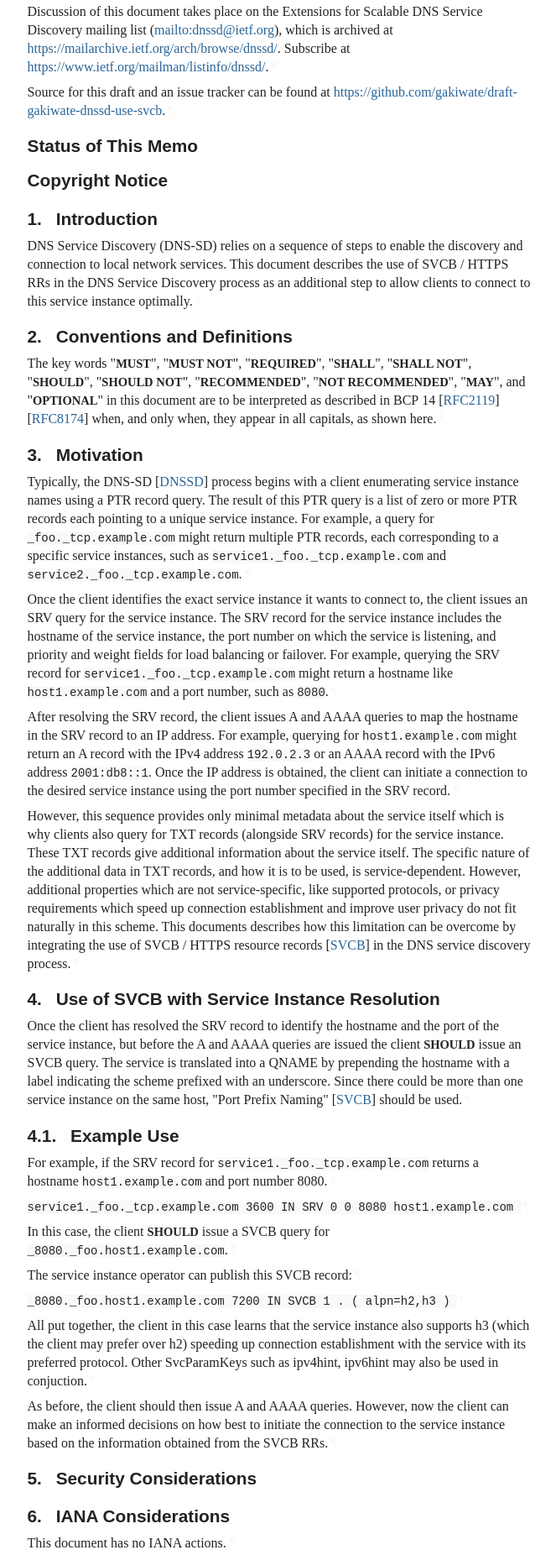
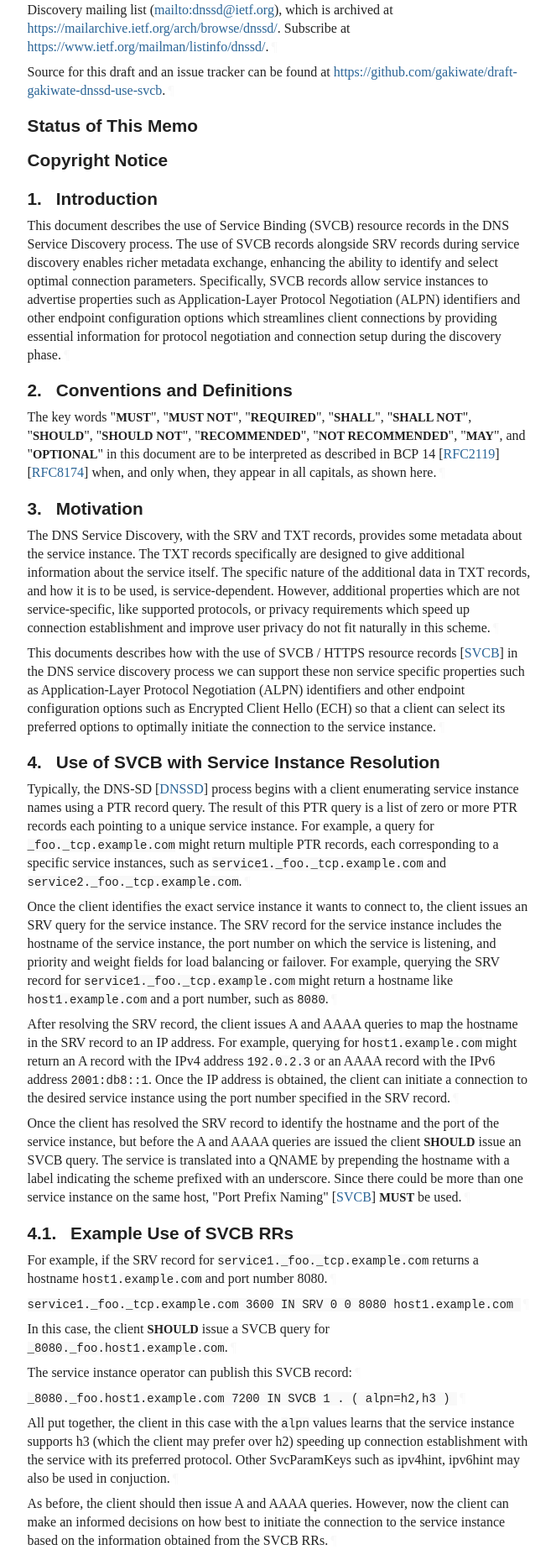
Before and after one commit to gakiwate/draft-gakiwate-dnssd-use-svcb, a plain HTML site: page draft-gakiwate-dnssd-use-svcb.html in a window 1280 px wide. Shown: the part 693-2545 px from the top of the page at 84% size, without its empty margins (92-755 px from the left). Drawn offline with Linux system fonts and the light colour scheme; a web font is replaced by a local one.

Commit message:
Script updating gh-pages from f89bced. [ci skip]

```diff
--- a/draft-gakiwate-dnssd-use-svcb.html
+++ b/draft-gakiwate-dnssd-use-svcb.html
@@ -8,15 +8,13 @@
 <meta content="Gautam Akiwate" name="author">
 <meta content="Tommy Pauly" name="author">
 <meta content="
-       This document describes the use of Service Binding (SVCB) resource records in
-the DNS Service Discovery process. The use of SVCB records alongside SRV records
-during service discovery enables richer metadata exchange, enhancing the ability
-to identify and select optimal connection parameters.  Specifically, SVCB
-records allow service instances to advertise properties such as
-Application-Layer Protocol Negotiation (ALPN) identifiers and other endpoint
-configuration options which streamlines client connections by providing
-essential information for protocol negotiation and connection setup during the
-discovery phase.
+       DNS Service Discovery (DNS-SD) relies on a sequence of steps to enable the
+discovery and connection to local network services. The use of Service Binding
+(SVCB) resource records during the service discovery process enables service
+instances to advertise properties such as Application-Layer Protocol Negotiation
+(ALPN) identifiers and other endpoint configuration options. This document
+describes the use of SVCB / HTTPS RRs in the DNS Service Discovery process as an
+additional step to allow clients to connect to this service instance optimally.
     " name="description">
 <meta content="xml2rfc 3.25.0" name="generator">
 <meta content="draft-gakiwate-dnssd-use-svcb-latest" name="ietf.draft">
@@ -1091,15 +1089,13 @@ svg :is([fill="white"], [fill^="#fff"]) {
 <h1 id="title">Use SVCB with DNS Service Discovery</h1>
 <section id="section-abstract">
       <h2 id="abstract"><a href="#abstract" class="selfRef">Abstract</a></h2>
-<p id="section-abstract-1">This document describes the use of Service Binding (SVCB) resource records in
-the DNS Service Discovery process. The use of SVCB records alongside SRV records
-during service discovery enables richer metadata exchange, enhancing the ability
-to identify and select optimal connection parameters.  Specifically, SVCB
-records allow service instances to advertise properties such as
-Application-Layer Protocol Negotiation (ALPN) identifiers and other endpoint
-configuration options which streamlines client connections by providing
-essential information for protocol negotiation and connection setup during the
-discovery phase.<a href="#section-abstract-1" class="pilcrow">¶</a></p>
+<p id="section-abstract-1">DNS Service Discovery (DNS-SD) relies on a sequence of steps to enable the
+discovery and connection to local network services. The use of Service Binding
+(SVCB) resource records during the service discovery process enables service
+instances to advertise properties such as Application-Layer Protocol Negotiation
+(ALPN) identifiers and other endpoint configuration options. This document
+describes the use of SVCB / HTTPS RRs in the DNS Service Discovery process as an
+additional step to allow clients to connect to this service instance optimally.<a href="#section-abstract-1" class="pilcrow">¶</a></p>
 </section>
 <section class="note rfcEditorRemove" id="section-note.1">
       <h2 id="name-about-this-document">
@@ -1178,7 +1174,7 @@ discovery phase.<a href="#section-abstract-1" class="pilcrow">¶</a></p>
             <p id="section-toc.1-1.4.1"><a href="#section-4" class="auto internal xref">4</a>.  <a href="#name-use-of-svcb-with-service-in" class="internal xref">Use of SVCB with Service Instance Resolution</a></p>
 <ul class="compact toc ulBare ulEmpty">
 <li class="compact toc ulBare ulEmpty" id="section-toc.1-1.4.2.1">
-                <p id="section-toc.1-1.4.2.1.1"><a href="#section-4.1" class="auto internal xref">4.1</a>.  <a href="#name-example-use" class="internal xref">Example Use</a></p>
+                <p id="section-toc.1-1.4.2.1.1"><a href="#section-4.1" class="auto internal xref">4.1</a>.  <a href="#name-example-use-of-svcb-rrs" class="internal xref">Example Use of SVCB RRs</a></p>
 </li>
             </ul>
 </li>
@@ -1206,10 +1202,15 @@ discovery phase.<a href="#section-abstract-1" class="pilcrow">¶</a></p>
       <h2 id="name-introduction">
 <a href="#section-1" class="section-number selfRef">1. </a><a href="#name-introduction" class="section-name selfRef">Introduction</a>
       </h2>
-<p id="section-1-1">DNS Service Discovery (DNS-SD) relies on a sequence of steps to enable the
-discovery and connection to local network services.  This document describes the
-use of SVCB / HTTPS RRs in the DNS Service Discovery process as an additional
-step to allow clients to connect to this service instance optimally.<a href="#section-1-1" class="pilcrow">¶</a></p>
+<p id="section-1-1">This document describes the use of Service Binding (SVCB) resource records in
+the DNS Service Discovery process. The use of SVCB records alongside SRV records
+during service discovery enables richer metadata exchange, enhancing the ability
+to identify and select optimal connection parameters.  Specifically, SVCB
+records allow service instances to advertise properties such as
+Application-Layer Protocol Negotiation (ALPN) identifiers and other endpoint
+configuration options which streamlines client connections by providing
+essential information for protocol negotiation and connection setup during the
+discovery phase.<a href="#section-1-1" class="pilcrow">¶</a></p>
 </section>
 </div>
 <div id="conventions-and-definitions">
@@ -1228,35 +1229,19 @@ appear in all capitals, as shown here.<a href="#section-2-1" class="pilcrow">¶<
       <h2 id="name-motivation">
 <a href="#section-3" class="section-number selfRef">3. </a><a href="#name-motivation" class="section-name selfRef">Motivation</a>
       </h2>
-<p id="section-3-1">Typically, the DNS-SD <span>[<a href="#DNSSD" class="cite xref">DNSSD</a>]</span> process begins with a client
-enumerating service instance names using a PTR record query. The result of this
-PTR query is a list of zero or more PTR records each pointing to a unique
-service instance. For example, a query for <code>_foo._tcp.example.com</code> might return
-multiple PTR records, each corresponding to a specific service instances, such
-as <code>service1._foo._tcp.example.com</code> and <code>service2._foo._tcp.example.com</code>.<a href="#section-3-1" class="pilcrow">¶</a></p>
-<p id="section-3-2">Once the client identifies the exact service instance it wants to connect to,
-the client issues an SRV query for the service instance. The SRV record for the
-service instance includes the hostname of the service instance, the port number
-on which the service is listening, and priority and weight fields for load
-balancing or failover. For example, querying the SRV record for
-<code>service1._foo._tcp.example.com</code> might return a hostname like <code>host1.example.com</code>
-and a port number, such as <code>8080</code>.<a href="#section-3-2" class="pilcrow">¶</a></p>
-<p id="section-3-3">After resolving the SRV record, the client issues A and AAAA queries to map the
-hostname in the SRV record to an IP address. For example, querying for
-<code>host1.example.com</code> might return an A record with the IPv4 address <code>192.0.2.3</code> or an
-AAAA record with the IPv6 address <code>2001:db8::1</code>. Once the IP address is obtained,
-the client can initiate a connection to the desired service instance using the
-port number specified in the SRV record.<a href="#section-3-3" class="pilcrow">¶</a></p>
-<p id="section-3-4">However, this sequence provides only minimal metadata about the service itself
-which is why clients also query for TXT records (alongside SRV records) for the
-service instance. These TXT records give additional information about the
-service itself. The specific nature of the additional data in TXT records, and
-how it is to be used, is service-dependent. However, additional properties which
-are not service-specific, like supported protocols, or privacy requirements
-which speed up connection establishment and improve user privacy do not fit
-naturally in this scheme. This documents describes how this limitation can be
-overcome by integrating the use of SVCB / HTTPS resource records <span>[<a href="#SVCB" class="cite xref">SVCB</a>]</span>
-in the DNS service discovery process.<a href="#section-3-4" class="pilcrow">¶</a></p>
+<p id="section-3-1">The DNS Service Discovery, with the SRV and TXT records, provides some metadata
+about the service instance. The TXT records specifically are designed to give
+additional information about the service itself. The specific nature of the
+additional data in TXT records, and how it is to be used, is service-dependent.
+However, additional properties which are not service-specific, like supported
+protocols, or privacy requirements which speed up connection establishment and
+improve user privacy do not fit naturally in this scheme.<a href="#section-3-1" class="pilcrow">¶</a></p>
+<p id="section-3-2">This documents describes how with the use of SVCB / HTTPS resource records
+<span>[<a href="#SVCB" class="cite xref">SVCB</a>]</span> in the DNS service discovery process we can support these non
+service specific properties such as Application-Layer Protocol Negotiation
+(ALPN) identifiers and other endpoint configuration options such as Encrypted
+Client Hello (ECH) so that a client can select its preferred options to
+optimally initiate the connection to the service instance.<a href="#section-3-2" class="pilcrow">¶</a></p>
 </section>
 </div>
 <div id="use-of-svcb-with-service-instance-resolution">
@@ -1264,16 +1249,35 @@ in the DNS service discovery process.<a href="#section-3-4" class="pilcrow">¶</
       <h2 id="name-use-of-svcb-with-service-in">
 <a href="#section-4" class="section-number selfRef">4. </a><a href="#name-use-of-svcb-with-service-in" class="section-name selfRef">Use of SVCB with Service Instance Resolution</a>
       </h2>
-<p id="section-4-1">Once the client has resolved the SRV record to identify the hostname and the port
+<p id="section-4-1">Typically, the DNS-SD <span>[<a href="#DNSSD" class="cite xref">DNSSD</a>]</span> process begins with a client
+enumerating service instance names using a PTR record query. The result of this
+PTR query is a list of zero or more PTR records each pointing to a unique
+service instance. For example, a query for <code>_foo._tcp.example.com</code> might return
+multiple PTR records, each corresponding to a specific service instances, such
+as <code>service1._foo._tcp.example.com</code> and <code>service2._foo._tcp.example.com</code>.<a href="#section-4-1" class="pilcrow">¶</a></p>
+<p id="section-4-2">Once the client identifies the exact service instance it wants to connect to,
+the client issues an SRV query for the service instance. The SRV record for the
+service instance includes the hostname of the service instance, the port number
+on which the service is listening, and priority and weight fields for load
+balancing or failover. For example, querying the SRV record for
+<code>service1._foo._tcp.example.com</code> might return a hostname like <code>host1.example.com</code>
+and a port number, such as <code>8080</code>.<a href="#section-4-2" class="pilcrow">¶</a></p>
+<p id="section-4-3">After resolving the SRV record, the client issues A and AAAA queries to map the
+hostname in the SRV record to an IP address. For example, querying for
+<code>host1.example.com</code> might return an A record with the IPv4 address <code>192.0.2.3</code> or an
+AAAA record with the IPv6 address <code>2001:db8::1</code>. Once the IP address is obtained,
+the client can initiate a connection to the desired service instance using the
+port number specified in the SRV record.<a href="#section-4-3" class="pilcrow">¶</a></p>
+<p id="section-4-4">Once the client has resolved the SRV record to identify the hostname and the port
 of the service instance, but before the A and AAAA queries are issued the client
 <span class="bcp14">SHOULD</span> issue an SVCB query. The service is translated into a QNAME by prepending
 the hostname with a label indicating the scheme prefixed with an underscore.
 Since there could be more than one service instance on the same host, "Port
-Prefix Naming" <span>[<a href="#SVCB" class="cite xref">SVCB</a>]</span> should be used.<a href="#section-4-1" class="pilcrow">¶</a></p>
-<div id="example-use">
+Prefix Naming" <span>[<a href="#SVCB" class="cite xref">SVCB</a>]</span> <span class="bcp14">MUST</span> be used.<a href="#section-4-4" class="pilcrow">¶</a></p>
+<div id="example-use-of-svcb-rrs">
 <section id="section-4.1">
-        <h3 id="name-example-use">
-<a href="#section-4.1" class="section-number selfRef">4.1. </a><a href="#name-example-use" class="section-name selfRef">Example Use</a>
+        <h3 id="name-example-use-of-svcb-rrs">
+<a href="#section-4.1" class="section-number selfRef">4.1. </a><a href="#name-example-use-of-svcb-rrs" class="section-name selfRef">Example Use of SVCB RRs</a>
         </h3>
 <p id="section-4.1-1">For example, if the SRV record for <code>service1._foo._tcp.example.com</code> returns a
 hostname <code>host1.example.com</code> and port number 8080.<a href="#section-4.1-1" class="pilcrow">¶</a></p>
@@ -1285,10 +1289,10 @@ hostname <code>host1.example.com</code> and port number 8080.<a href="#section-4
 <p id="section-4.1-5"><code>
    _8080._foo.host1.example.com  7200  IN SVCB  1  .  ( alpn=h2,h3 )
 </code><a href="#section-4.1-5" class="pilcrow">¶</a></p>
-<p id="section-4.1-6">All put together, the client in this case learns that the service instance also
-supports h3 (which the client may prefer over h2) speeding up connection
-establishment with the service with its preferred protocol. Other SvcParamKeys
-such as ipv4hint, ipv6hint may also be used in conjuction.<a href="#section-4.1-6" class="pilcrow">¶</a></p>
+<p id="section-4.1-6">All put together, the client in this case with the <code>alpn</code> values learns that the
+service instance supports h3 (which the client may prefer over h2) speeding
+up connection establishment with the service with its preferred protocol. Other
+SvcParamKeys such as ipv4hint, ipv6hint may also be used in conjuction.<a href="#section-4.1-6" class="pilcrow">¶</a></p>
 <p id="section-4.1-7">As before, the client should then issue A and AAAA queries. However, now the
 client can make an informed decisions on how best to initiate the connection to
 the service instance based on the information obtained from the SVCB RRs.<a href="#section-4.1-7" class="pilcrow">¶</a></p>
```
Also changed, not shown: draft-gakiwate-dnssd-use-svcb.txt.
